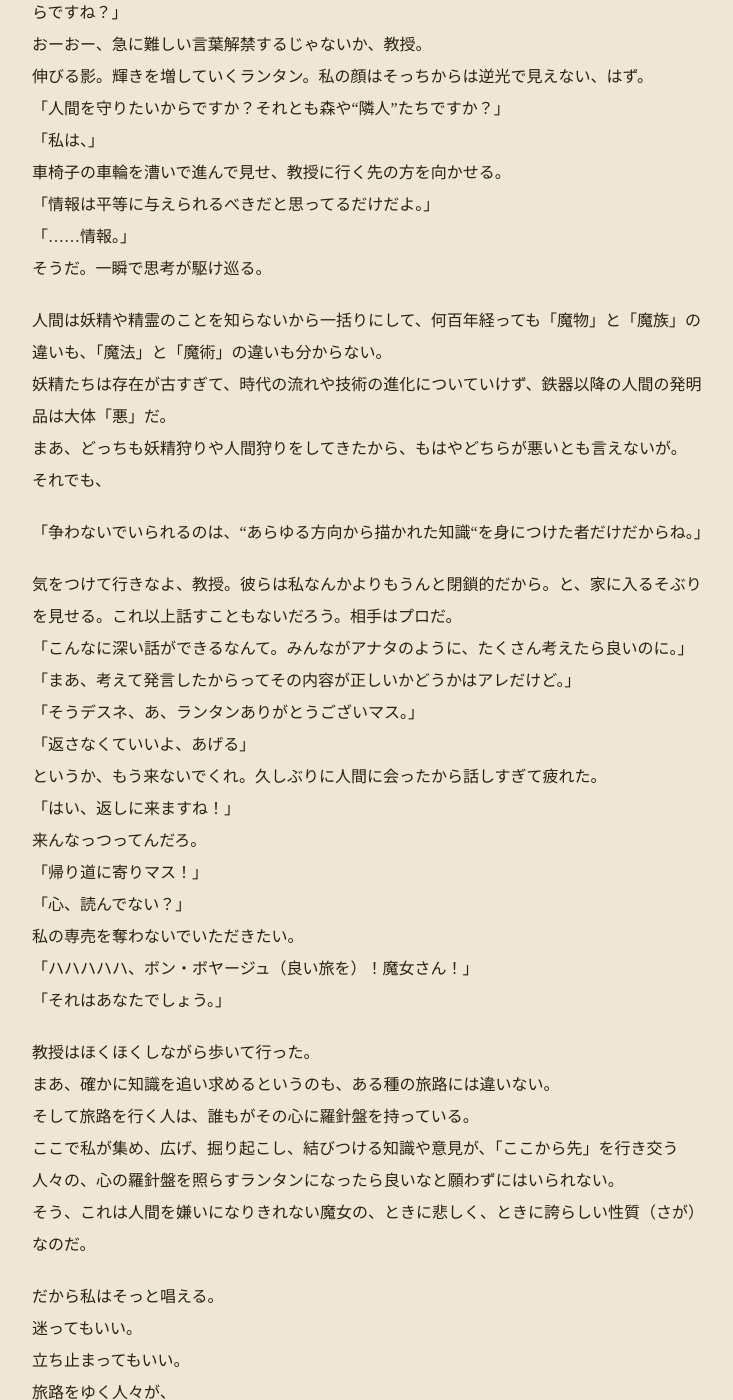
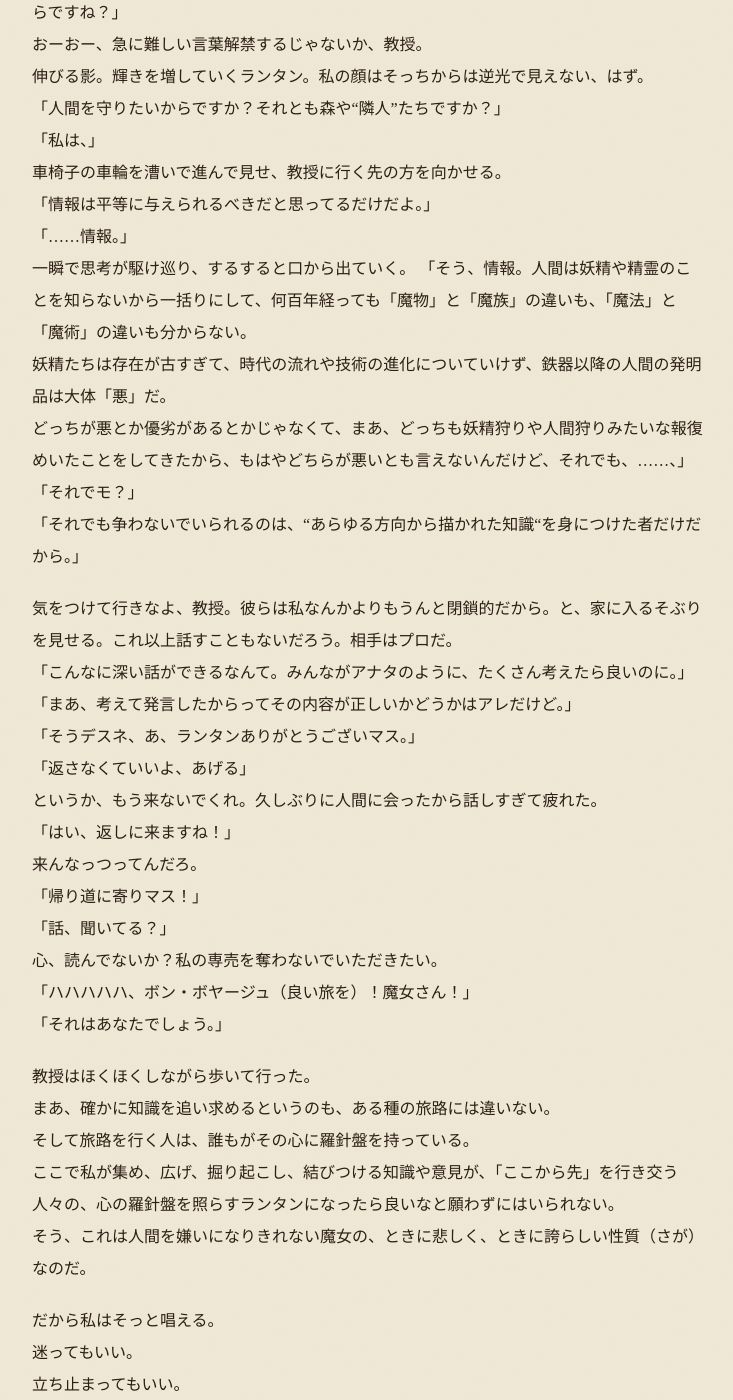
Before and after one commit to Chamamewakako/blog, a Jekyll site: the page built from _posts/2026-03-04-wed-心のランタン。.md, in a window 1280 px wide and 1400 px high, scrolled down 2523 px. Shown: the whole window, without its empty margins (272-1005 px from the left). Built offline with Jekyll 4.4.1, drawn with Linux system fonts in a browser that asks for light colours; some web fonts are replaced.

Commit message:
Update 2026-03-04-wed-心のランタン。.md

```diff
--- a/_posts/2026-03-04-wed-心のランタン。.md
+++ b/_posts/2026-03-04-wed-心のランタン。.md
@@ -59,14 +59,12 @@ tags: [日常,ブログ,創作]
 車椅子の車輪を漕いで進んで見せ、教授に行く先の方を向かせる。\
 「情報は平等に与えられるべきだと思ってるだけだよ。」\
 「……情報。」\
-そうだ。一瞬で思考が駆け巡る。
-
-人間は妖精や精霊のことを知らないから一括りにして、何百年経っても「魔物」と「魔族」の違いも、「魔法」と「魔術」の違いも分からない。\
+一瞬で思考が駆け巡り、するすると口から出ていく。
+「そう、情報。人間は妖精や精霊のことを知らないから一括りにして、何百年経っても「魔物」と「魔族」の違いも、「魔法」と「魔術」の違いも分からない。\
 妖精たちは存在が古すぎて、時代の流れや技術の進化についていけず、鉄器以降の人間の発明品は大体「悪」だ。\
-まあ、どっちも妖精狩りや人間狩りをしてきたから、もはやどちらが悪いとも言えないが。\
-それでも、
-
-「争わないでいられるのは、“あらゆる方向から描かれた知識“を身につけた者だけだからね。」
+どっちが悪とか優劣があるとかじゃなくて、まあ、どっちも妖精狩りや人間狩りみたいな報復めいたことをしてきたから、もはやどちらが悪いとも言えないんだけど、それでも、……、」\
+「それでモ？」\
+「それでも争わないでいられるのは、“あらゆる方向から描かれた知識“を身につけた者だけだから。」
 
 気をつけて行きなよ、教授。彼らは私なんかよりもうんと閉鎖的だから。と、家に入るそぶりを見せる。これ以上話すこともないだろう。相手はプロだ。\
 「こんなに深い話ができるなんて。みんながアナタのように、たくさん考えたら良いのに。」\
@@ -77,8 +75,8 @@ tags: [日常,ブログ,創作]
 「はい、返しに来ますね！」\
 来んなっつってんだろ。\
 「帰り道に寄りマス！」\
-「心、読んでない？」\
-私の専売を奪わないでいただきたい。\
+「話、聞いてる？」\
+心、読んでないか？私の専売を奪わないでいただきたい。\
 「ハハハハハ、ボン・ボヤージュ（良い旅を）！魔女さん！」\
 「それはあなたでしょう。」
 
@@ -92,6 +90,7 @@ tags: [日常,ブログ,創作]
 迷ってもいい。\
 立ち止まってもいい。\
 旅路をゆく人々が、\
+いつか\
 目指す場所にたどり着けるように。
 
 **Sway, Sway, Lantern of Thought.\
```
